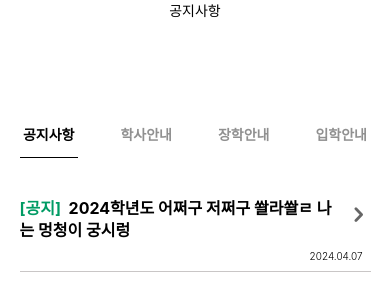
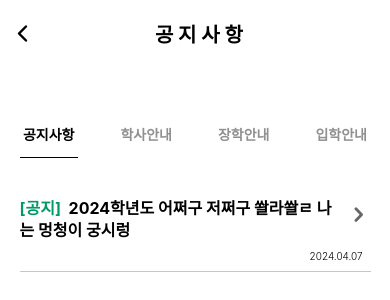
Before and after one commit to PTU-Graduate/Ryu_Front, a React Native app: screen /Notice in a window 390 px wide. Shown: the top 300 px of the page. Built offline with nearby package versions, Linux system fonts and the light colour scheme; no server answers.

Commit message:
feat/ Drawer & 스크린 개발
Drawer 네비게이션 개발
공지사항 스크린 Topbar 적용

```diff
--- a/src/components/homeSrcCompo/TopBarCompo.tsx
+++ b/src/components/homeSrcCompo/TopBarCompo.tsx
@@ -1,24 +1,12 @@
 /* eslint-disable react-native/no-inline-styles */
 import React from 'react';
 import Icon from 'react-native-vector-icons/Ionicons';
-import {
-  Image,
-  Keyboard,
-  SafeAreaView,
-  StyleSheet,
-  Text,
-  TouchableOpacity,
-  TouchableWithoutFeedback,
-  View,
-} from 'react-native';
-import AllBackgroundStyles from '../../styles/AllSrcStyles/AllBackgroundStyles';
-import {ScrollView} from 'react-native-gesture-handler';
-import {deviceHeight, deviceWidth} from '../../utils/DeviceUtils';
-import { create } from 'react-test-renderer';
+import {StyleSheet, Text, TouchableOpacity, View} from 'react-native';
 
 interface AllBackgroundProps {
   children?: React.ReactNode;
   text?: string;
+  onpress?: () => void;
 }
 
 /**
@@ -26,22 +14,17 @@ interface AllBackgroundProps {
  */
 export const AllTitleTopBarCompo: React.FC<AllBackgroundProps> = ({
   text,
-
+  onpress,
 }) => {
   return (
     <View style={styles.container}>
-      <Icon name="chevron-back" size={25} color="blak" ></Icon>
-      <Text style={styles.title}>
-        공 지 사 항
-      </Text>
-
+      <TouchableOpacity onPress={onpress}>
+        <Icon name="chevron-back" size={25} color="blak"></Icon>
+      </TouchableOpacity>
+      <Text style={styles.title}>{text}</Text>
     </View>
   );
 };
-
-
-
-
 
 const styles = StyleSheet.create({
   container: {
@@ -50,13 +33,13 @@ const styles = StyleSheet.create({
     alignItems: 'center',
     backgroundColor: 'white',
     paddingHorizontal: 10, //container와 아이콘사이의 간격조정
-    marginTop: 8,         //container자체를 밑으로 내림
+    marginTop: 8, //container자체를 밑으로 내림
   },
   icon: {
-    marginRight: 10,       // 아이콘과 텍스트 사이의 간격
+    marginRight: 10, // 아이콘과 텍스트 사이의 간격
   },
   title: {
-    flex: 0.95,            // 남은 공간을 차지하여 중앙 정렬에 기여
+    flex: 0.95, // 남은 공간을 차지하여 중앙 정렬에 기여
     fontSize: 20,
     fontWeight: 'bold',
     color: 'black',
--- a/src/navigations/BottomTabNavigations.tsx
+++ b/src/navigations/BottomTabNavigations.tsx
@@ -2,21 +2,23 @@
 import React from 'react';
 import {createBottomTabNavigator} from '@react-navigation/bottom-tabs';
 import {BottomTabBarProps} from '@react-navigation/bottom-tabs';
+import {useNavigation} from '@react-navigation/native';
 import Home from '../screens/homeScreen/Home';
 import CustomTabBar from './CustomTabBar';
 import Search from '../screens/BottomTabScreens/Search';
 import Setting from '../screens/BottomTabScreens/Setting';
 import Profile from '../screens/BottomTabScreens/Profile';
 import DrawerNavigation from './Drawer';
+import {DrawerActions} from '@react-navigation/native';
+import DrawerBurgur from '../screens/BottomTabScreens/DrawerBurgur';
 
 const Tab = createBottomTabNavigator();
-
 const BottomTabNavigations = () => {
   return (
     <Tab.Navigator
       screenOptions={{headerShown: false}}
       tabBar={props => <CustomTabBar {...props} />}>
-      <Tab.Screen name="DrawerNavigation" component={DrawerNavigation} />
+      <Tab.Screen name="DrawerBurgur" component={DrawerBurgur} />
       <Tab.Screen name="Search" component={Search} />
       <Tab.Screen name="Home" component={Home} />
       <Tab.Screen name="Profile" component={Profile} />
--- a/src/navigations/Drawer.tsx
+++ b/src/navigations/Drawer.tsx
@@ -2,7 +2,8 @@
 
 import React from 'react';
 import {createDrawerNavigator} from '@react-navigation/drawer';
-import DrawerScreen from '../screens/BottomTabScreens/DrawerBurgur';
+import DrawerBurgur from '../screens/BottomTabScreens/DrawerBurgur';
+import BottomTabNavigator from './BottomTabNavigations';
 
 const Drawer = createDrawerNavigator();
 
@@ -10,8 +11,10 @@ const DrawerNavigation = () => {
   console.log('호출 됌');
 
   return (
-    <Drawer.Navigator screenOptions={{drawerPosition: 'left'}}>
-      <Drawer.Screen name="DrawerScreen" component={DrawerScreen} />
+    <Drawer.Navigator
+      initialRouteName="Home"
+      screenOptions={{drawerPosition: 'left', headerShown: false}}>
+      <Drawer.Screen name="Home" component={BottomTabNavigator} />
     </Drawer.Navigator>
   );
 };
--- a/src/navigations/StackNavigator.tsx
+++ b/src/navigations/StackNavigator.tsx
@@ -16,7 +16,8 @@ import BottomTabNavigations from './BottomTabNavigations';
 import DrawerNavigation from './Drawer';
 import Notice from '../screens/NoticeScreen/Notice';
 import PointScreen from '../screens/PointScreen.tsx';
-import Mimi from '../screens/Mimi.tsx';
+import Mimi from '../screens/Mimi.tsx';''
+import DrawerBurgur from '../screens/BottomTabScreens/DrawerBurgur.tsx';
 
 type RootStackParamList = {
   Ex1: undefined;
@@ -35,6 +36,7 @@ type RootStackParamList = {
   Notice: undefined;
   PointScreen: undefined;
   Mimi: undefined;
+  DrawerBurgur: undefined
 };
 
 export type ScreenProps = {
@@ -65,6 +67,7 @@ const StackNavigator = () => {
       <Stack.Screen name="DrawerNavigation" component={DrawerNavigation} />
       <Stack.Screen name="Notice" component={Notice} />
       <Stack.Screen name="Mimi" component={Mimi} />
+      <Stack.Screen name='DrawerBurgur' component={DrawerBurgur}/>
 
     </Stack.Navigator>
   );
--- a/src/screens/BottomTabScreens/DrawerBurgur.tsx
+++ b/src/screens/BottomTabScreens/DrawerBurgur.tsx
@@ -2,6 +2,7 @@ import {View, Text} from 'react-native';
 import React from 'react';
 
 const DrawerBurgur = () => {
+  console.log('호출 됌');
   return (
     <View>
       <Text>DrawerBurgur</Text>
--- a/src/screens/LoginScreen.tsx
+++ b/src/screens/LoginScreen.tsx
@@ -18,7 +18,7 @@ const LoginScreen: React.FC<ScreenProps> = ({navigation}) => {
     if (result !== null && result.RSLT_CD === '00') {
       navigation.reset({
         index: 0,
-        routes: [{name: 'BottomTabNavigations'}],
+        routes: [{name: 'DrawerNavigation'}],
       });
     } else {
       Alert.alert('실패');
--- a/src/screens/NoticeScreen/Notice.tsx
+++ b/src/screens/NoticeScreen/Notice.tsx
@@ -1,5 +1,5 @@
 /* eslint-disable react-native/no-inline-styles */
-import React, {useState} from 'react';
+import React, {useEffect, useState} from 'react';
 import {AllBackground} from '../../components/AllSrcComponets/AllBackground';
 import {Image, Text, View} from 'react-native';
 import {ScreenProps} from '../../navigations/StackNavigator';
@@ -7,13 +7,33 @@ import {NoticeCategoryCompo} from '../../components/NoticeSrcComponets/NoticeCat
 import {NoticeListButton} from '../../components/NoticeSrcComponets/NoticePostCompo';
 import {TouchableOpacity} from 'react-native-gesture-handler';
 import {deviceHeight, deviceWidth} from '../../utils/DeviceUtils';
+import {AllTitleTopBarCompo} from '../../components/homeSrcCompo/TopBarCompo';
 
-const Notice: React.FC<ScreenProps> = ({}) => {
+const Notice: React.FC<ScreenProps> = ({navigation}) => {
   const [selectedCategory, setSelectedCategory] = useState<string>('공지');
   return (
     <AllBackground>
-      <View style={{flex: 1, alignItems: 'center'}}>
-        <Text>공지사항</Text>
+      <View style={{flex: 1}}>
+        {selectedCategory === '공지' && (
+          <AllTitleTopBarCompo
+            text="공 지 사 항"
+            onpress={() => navigation.goBack()}></AllTitleTopBarCompo>
+        )}
+        {selectedCategory === '학사' && (
+          <AllTitleTopBarCompo
+            text="학 사 안 내"
+            onpress={() => navigation.goBack()}></AllTitleTopBarCompo>
+        )}
+        {selectedCategory === '장학' && (
+          <AllTitleTopBarCompo
+            text="장 학 안 내"
+            onpress={() => navigation.goBack()}></AllTitleTopBarCompo>
+        )}
+        {selectedCategory === '입학' && (
+          <AllTitleTopBarCompo
+            text="입 학 안내"
+            onpress={() => navigation.goBack()}></AllTitleTopBarCompo>
+        )}
       </View>
       <View style={{flex: 1}}>
         <NoticeCategoryCompo
@@ -39,17 +59,18 @@ const Notice: React.FC<ScreenProps> = ({}) => {
       )}
       {selectedCategory === '장학' && (
         <View style={{flex: 7, alignItems: 'center'}}>
+          <View>
             <TouchableOpacity>
               <Image
                 source={require('../../assets/images/money.png')}
-              // resizeMode="contain"
                 style={{
-                width: deviceWidth * 1,
-                height: deviceHeight * 0.18,
+                  width: deviceWidth,
+                  height: deviceHeight * 0.13,
                   opacity: 0.3,
                 }}
               />
             </TouchableOpacity>
+          </View>
           <View style={{marginTop: deviceHeight * 0.025}}>
             <NoticeListButton
               title="2024학년도 어쩌구 저쩌구 이제 조금 알 것 같아요"
```
Also changed, not shown: src/navigations/CustomTabBar.tsx (+12 -13 lines), 1 other file (tests, documents, lock files or other folders). Lines whose indentation alone changed are shown as unchanged.
